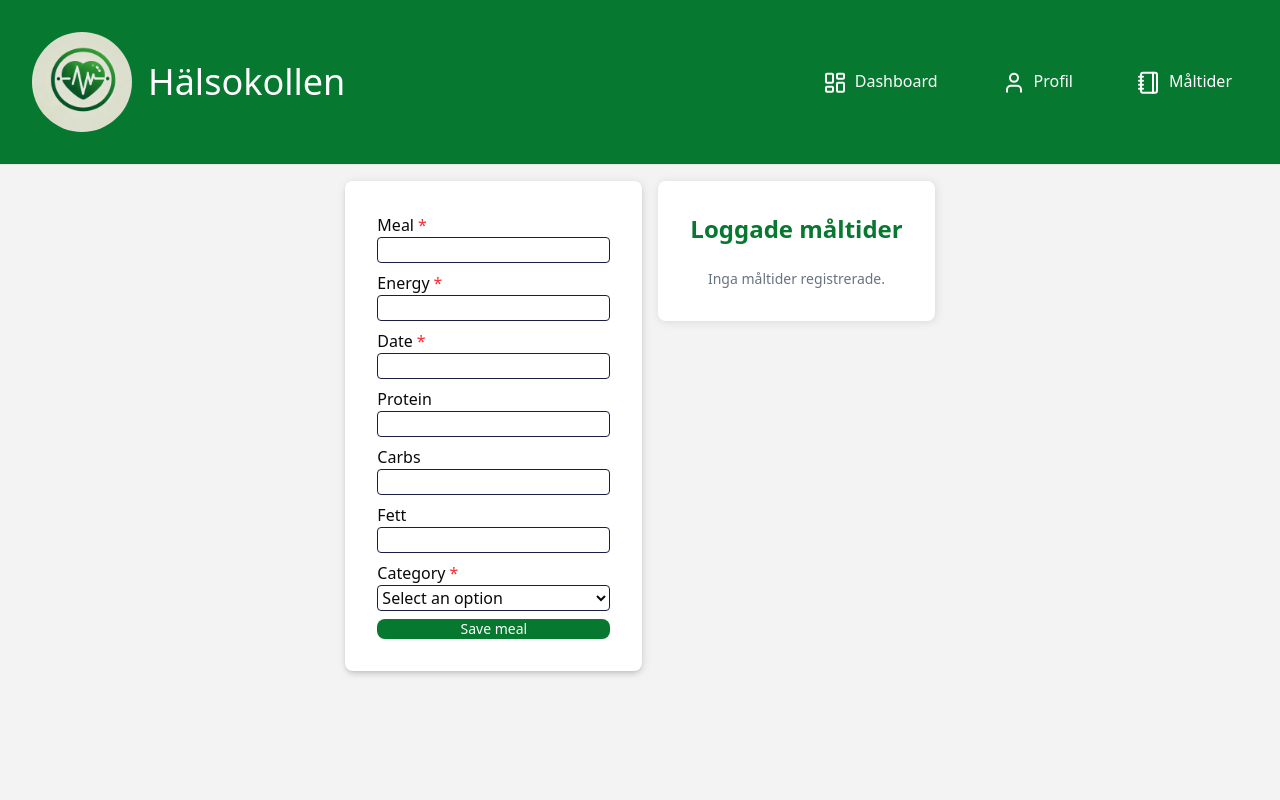
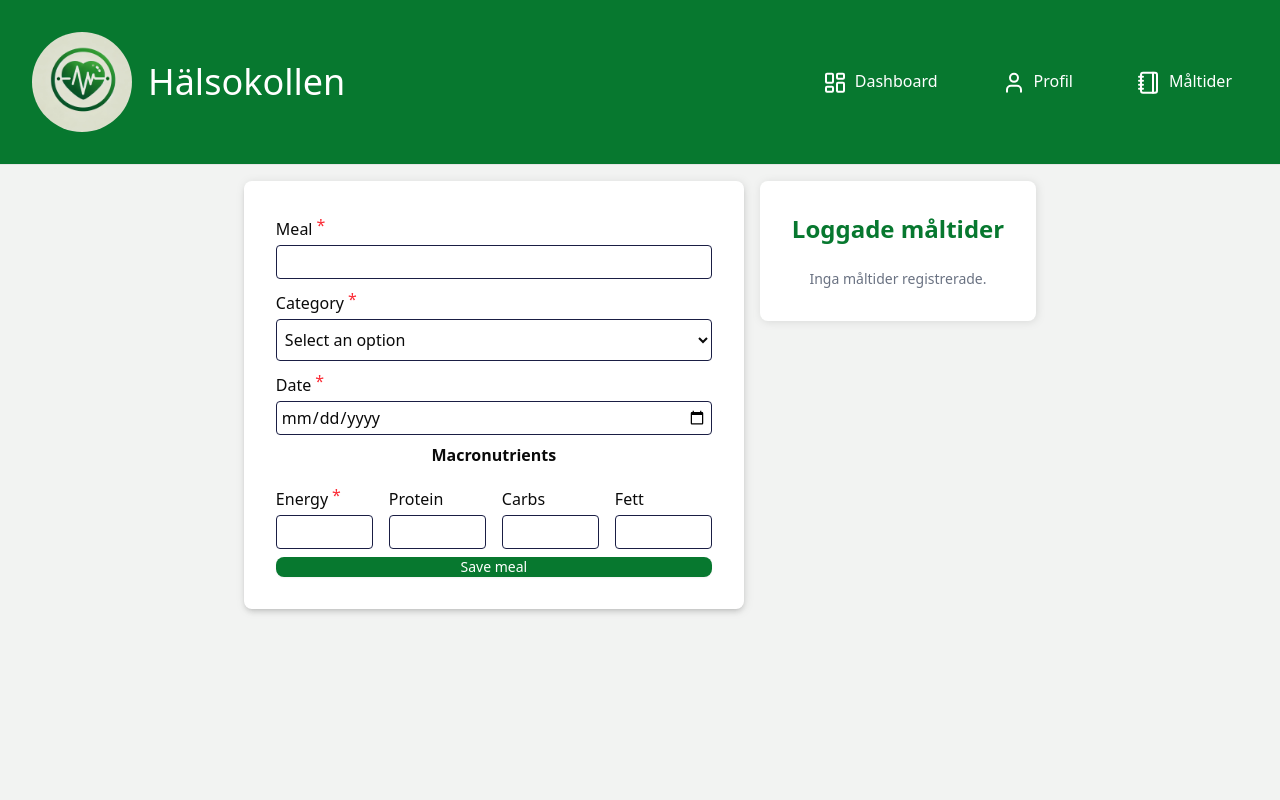
Before and after one commit to rebeccalindman/Health-Tracker-React-Tailwind, a React (Vite) app: page /mealLog in a window 1280 px wide. Shown: the top 800 px of the page. Built offline with nearby package versions, Linux system fonts and the light colour scheme.

Commit message:
moved field in form

```diff
--- /dev/null
+++ b/src/components/Form/FieldGroup.tsx
@@ -0,0 +1,17 @@
+
+
+interface FieldGroupProps {
+  label?: string;
+  children: React.ReactNode;
+}
+
+const FieldGroup: React.FC<FieldGroupProps> = ({ label, children }) => {
+  return (
+    <div className="flex flex-wrap gap-4">
+      {label && <label className="w-full font-semibold">{label}</label>}
+      <div className="flex w-full gap-4">{children}</div>
+    </div>
+  );
+};
+
+export default FieldGroup;
--- a/src/components/Form/Form.tsx
+++ b/src/components/Form/Form.tsx
@@ -6,6 +6,7 @@ import { v4 as uuidv4 } from "uuid";
 import { Button } from "../ui/button";
 import InputField from "./InputField";
 import { InputFieldProps } from "./InputField";
+import FieldGroup from "./FieldGroup";
 
 type FormProps = {
     initialData?: Meal | null;
@@ -15,18 +16,65 @@ type FormProps = {
 
 
 const formFields: InputFieldProps[] = [
-    { label: "Meal", id: "title", name: "title", type: "text", required: true },
-    { label: "Energy", id: "energy", name: "energy", type: "number", required: true },
-    { label: "Date", id: "date", name: "date", type: "text", required: true },
-    { label: "Protein", id: "protein", name: "protein", type: "number", unit: "g", required: false },
-    { label: "Carbs", id: "carbohydrate", name: "carbohydrate", unit: "g", type: "number", required: false },
-    { label: "Fett", id: "fat", name: "fat", type: "number", unit: "g", required: false },
-    {label: "Category", type: "select", id: "category", name: "category", required: true, options: [
+    {
+        label: "Meal",
+        id: "title",
+        name: "title",
+        type: "text",
+        required: true,
+    },
+    {
+        label: "Category",
+        type: "select",
+        id: "category",
+        name: "category",
+        required: true,
+        options: [
             { value: "Breakfast", label: "Breakfast" },
             { value: "Lunch", label: "Lunch" },
             { value: "Dinner", label: "Dinner" },
             { value: "Snack", label: "Snack" },
-    ]}
+        ],
+    },
+    {
+        label: "Energy",
+        id: "energy",
+        name: "energy",
+        type: "number",
+        required: true,
+    },
+    {
+        label: "Date",
+        id: "date",
+        name: "date",
+        type: "date",
+        required: true,
+    },
+    {
+        label: "Protein",
+        id: "protein",
+        name: "protein",
+        type: "number",
+        unit: "g",
+        required: false,
+    },
+    {
+        label: "Carbs",
+        id: "carbohydrate",
+        name: "carbohydrate",
+        type: "number",
+        unit: "g",
+        required: false,
+    },
+    {
+        label: "Fett",
+        id: "fat",
+        name: "fat",
+        type: "number",
+        unit: "g",
+        required: false,
+    },
+
 ];
 
 const Form: React.FC<FormProps> = ({ initialData, clearForm }) => {
@@ -36,11 +84,11 @@ const Form: React.FC<FormProps> = ({ initialData, clearForm }) => {
     const [newMeal, setNewMeal] = useState<Meal>({
         id: "",
         title: "",
-        energy: 0,
+        energy: null,
         date: "",
-        protein: 0,
-        carbohydrate: 0,
-        fat: 0,
+        protein: null,
+        carbohydrate: null,
+        fat: null,
         category: ""
     });
 
@@ -81,7 +129,7 @@ const Form: React.FC<FormProps> = ({ initialData, clearForm }) => {
             const fieldValue = newMeal[field.name as keyof Meal];
 
             if (field.required && (fieldValue === "" || fieldValue === undefined || fieldValue === null)) {
-                newErrors[field.name] = `${field.label} är obligatoriskt.`; // ✅ Set error message
+                newErrors[field.name] = `${field.label} is required.`; // ✅ Set error message
             }
         });
 
@@ -116,9 +164,14 @@ const Form: React.FC<FormProps> = ({ initialData, clearForm }) => {
     };
 
 
+
 return (
-        <form onSubmit={handleSubmit} noValidate className="bg-white shadow-md card px-8 pt-6 max-w-[500px]"> {/* disabled browser built-in validation for improved UX */}
-            {formFields.map((field) => (
+  <form onSubmit={handleSubmit} noValidate className="bg-white shadow-md card px-8 pt-6 max-w-[500px]">
+
+    {/* Meal, Date (Full Width Fields) */}
+    {formFields
+      .filter((field) => field.name === "title" || field.name === "date" || field.name ==="category")
+      .map((field) => (
         <InputField
           key={field.id}
           label={field.label}
@@ -134,11 +187,33 @@ const Form: React.FC<FormProps> = ({ initialData, clearForm }) => {
         />
       ))}
 
+    {/* Grouped Fields: Energy, Protein, Carbs, Fat */}
+    <FieldGroup label="Macronutrients">
+      {formFields
+        .filter((field) => ["energy", "protein", "carbohydrate", "fat"].includes(field.name))
+        .map((field) => (
+          <InputField
+            key={field.id}
+            label={field.label}
+            id={field.id}
+            name={field.name}
+            type={field.type}
+            value={newMeal[field.name as keyof Meal] || ""}
+            onChange={handleChange}
+            errorMessage={errors[field.name]}
+            options={field.options}
+            required={field.required}
+            isSubmitted={isSubmitted}
+          />
+        ))}
+    </FieldGroup>
+
     <Button variant="default" size="md" type="submit">
       {initialData ? "Update meal" : "Save meal"}
     </Button>
   </form>
 );
+
 };
 
 export default Form;
--- a/src/components/Form/InputField.tsx
+++ b/src/components/Form/InputField.tsx
@@ -45,7 +45,7 @@ const InputField: React.FC<InputFieldProps> = ({
     console.warn(`No onChange function provided for ${name}.`);
   };
 
-  const stylingInput = `border-1 rounded w-full ${
+  const stylingInput = `border-1 rounded w-full p-1 ${
     isSubmitted && (errorMessage || (required && (value === "" || value === undefined || value === null)))
       ? 'border-red-500'
       : 'border-accent'
@@ -54,7 +54,7 @@ const InputField: React.FC<InputFieldProps> = ({
   return (
     <div className="input-field" id={id}>
       <div className="flex items-start">
-        {label && <label className="text-left" htmlFor={id}>{label}</label>}
+        {label && <label className="text-left py-1" htmlFor={id}>{label}</label>}
         {required && <span className="text-red-500 ml-1">*</span>}
       </div>
 
@@ -76,7 +76,7 @@ const InputField: React.FC<InputFieldProps> = ({
           value={value}
           required={required}
           onChange={onChange}
-          className={stylingInput}
+          className={stylingInput + ' ' + ` py-2`}
           aria-invalid={!!errorMessage}
         >
           <option value="">Select an option</option>
@@ -87,7 +87,7 @@ const InputField: React.FC<InputFieldProps> = ({
           ))}
         </select>
       ) : unit ? (
-        <div className="input-and-unit">
+        <div className="">
           <input
             id={id}
             name={name}
@@ -99,7 +99,7 @@ const InputField: React.FC<InputFieldProps> = ({
             className={stylingInput}
             aria-invalid={!!errorMessage}
           />
-          <p className="unit">{unit}</p>
+          <p className="text-accent">{unit}</p>
         </div>
       ) : (
         <input
```
Also changed, not shown: src/types/meal.tsx (+4 -4 lines). Lines whose indentation alone changed are shown as unchanged.
